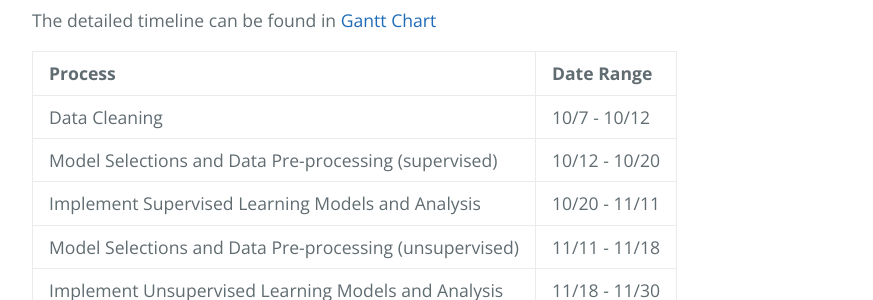
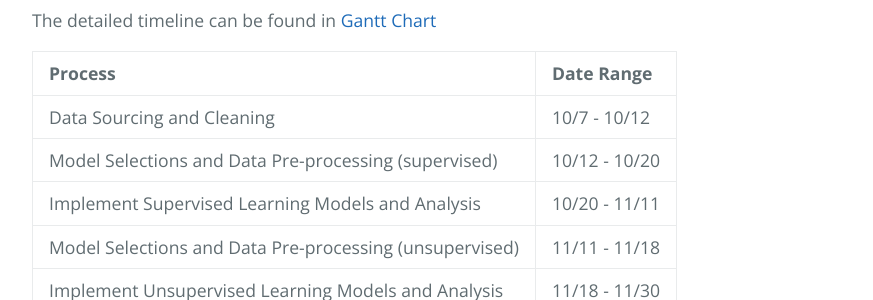
Before and after one commit to shrutipatel11/priceRecommentation, a Jekyll site: the page built from docs/index.md, in a window 1280 px wide and 900 px high, scrolled down 1523 px. Shown: the part 356-656 px from the top of the window, without its empty margins (192-1065 px from the left). Built offline with Jekyll 4.4.1, drawn with Linux system fonts in a browser that asks for light colours.

Commit message:
Timelines added

```diff
--- a/docs/index.md
+++ b/docs/index.md
@@ -32,7 +32,7 @@ The detailed timeline can be found in [Gantt Chart](https://docs.google.com/spre
 
 | Process                                                      | Date Range        |
 |:-------------------------------------------------------------|:------------------|
-| Data  Cleaning                                               | 10/7 - 10/12      |
+| Data Sourcing and Cleaning                                   | 10/7 - 10/12      |
 | Model Selections and Data Pre-processing (supervised)        | 10/12 - 10/20     |
 | Implement Supervised Learning Models and Analysis            | 10/20 -  11/11    |
 | Model Selections and Data Pre-processing (unsupervised)      | 11/11 - 11/18     |
```
